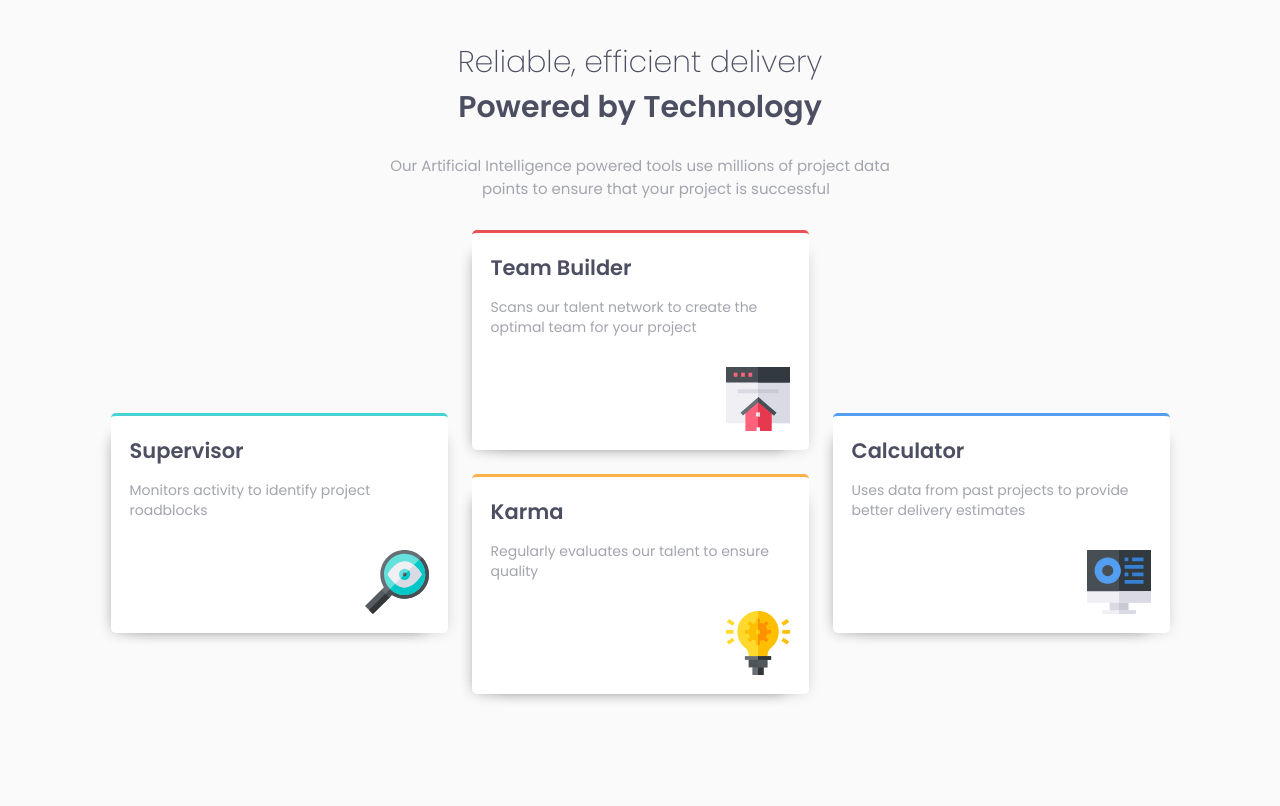
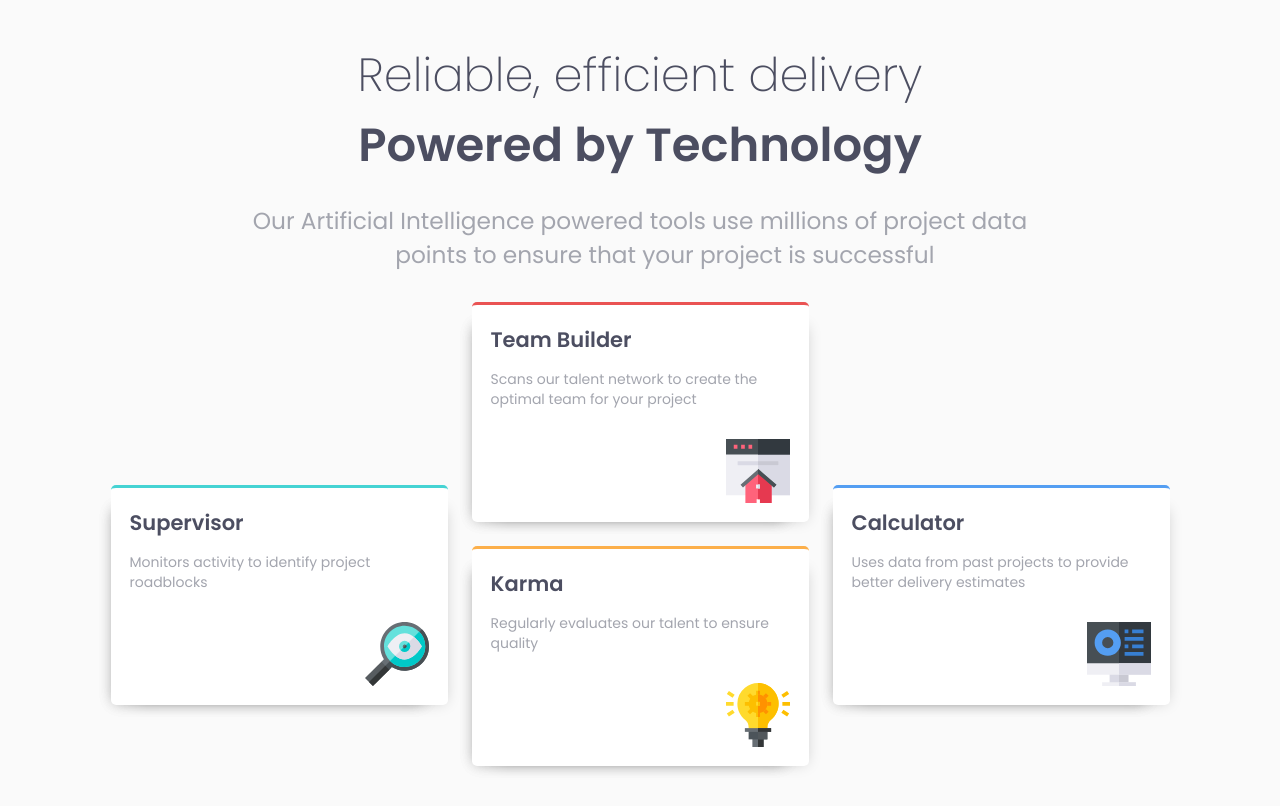
Before and after one commit to MohtashimAli85/four-card-feature-section-master, a plain HTML site: page index.html in a window 1280 px wide. Drawn offline with Linux system fonts and the light colour scheme.

Commit message:
Update style.css

```diff
--- a/style.css
+++ b/style.css
@@ -28,13 +28,12 @@ h5 {
 }
 .text {
   text-align: center;
+  font-size: 1.55em;
 }
 .text .light {
-  font-size: 1.55em;
   font-weight: 200;
 }
 .text .bold {
-  font-size: 1.54em;
   font-weight: 600;
 }
 p {
```
